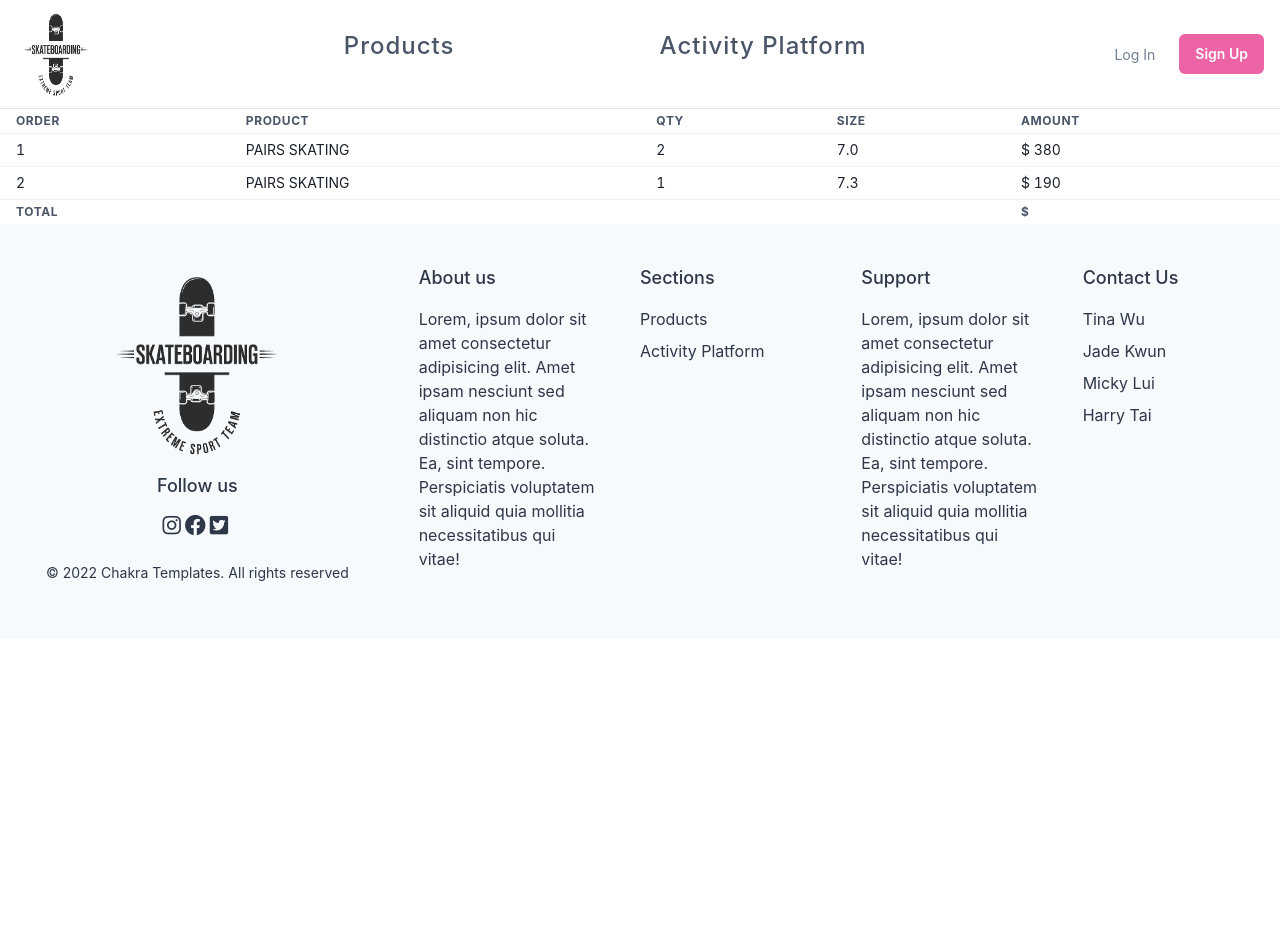
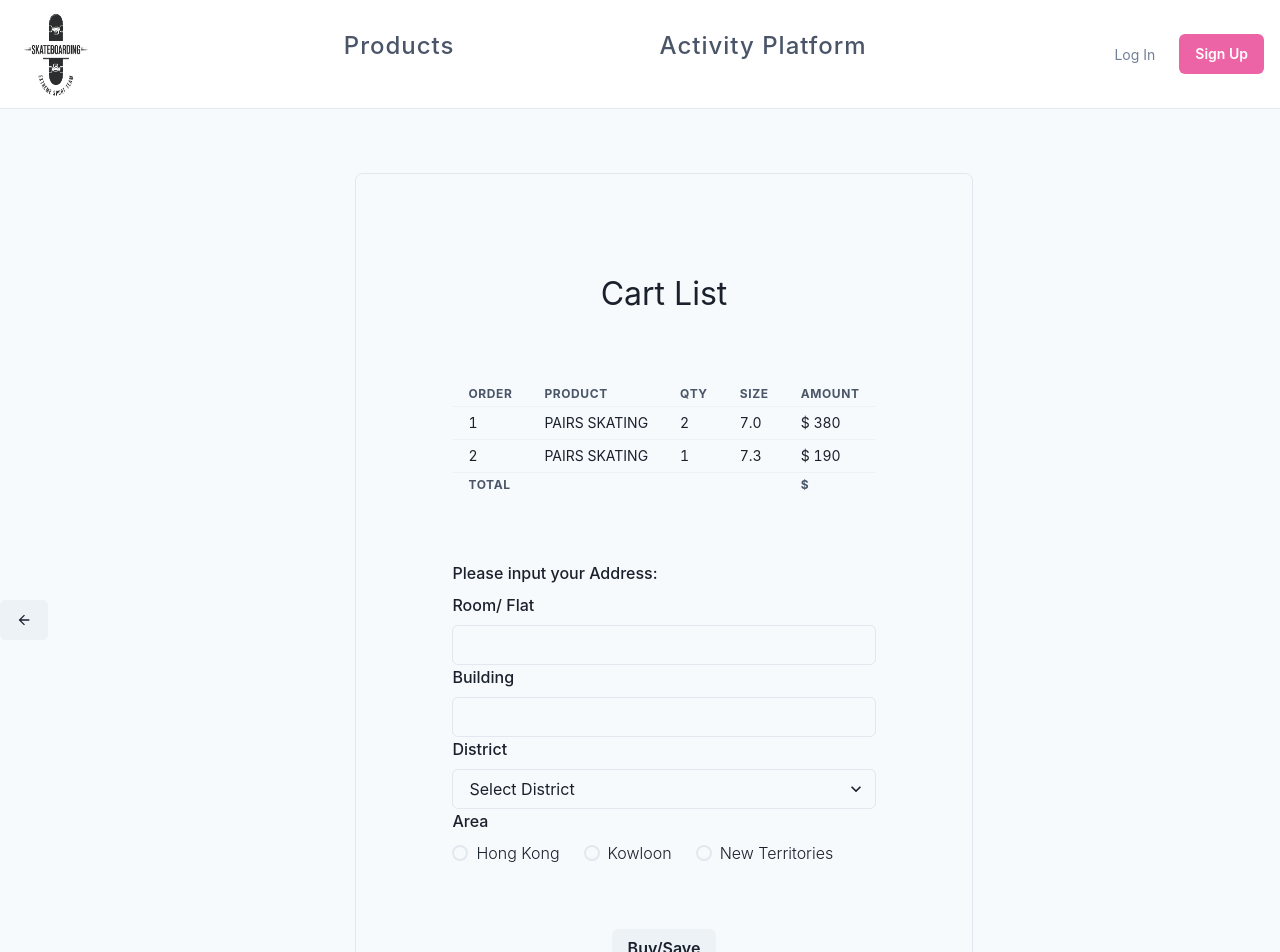
Before and after one commit to Mickylui/cap_project, a React (Create React App) app in the folder my-app/: page /cart/contact in a window 1280 px wide. Shown: the top 952 px of the page. Before the commit the page ends 800 px from the top, so only its background shows below. Built offline with nearby package versions, Linux system fonts and the light colour scheme.

Commit message:
added delivery address ui

```diff
--- a/my-app/src/Pages/User/DeliveryAddress.tsx
+++ b/my-app/src/Pages/User/DeliveryAddress.tsx
@@ -1,10 +1,77 @@
-import React from 'react';
-import CartList from './CartList';
+import { FormControl, FormLabel, Input, RadioGroup, HStack, Radio, Select, Button, Box, Flex, useColorModeValue, } from "@chakra-ui/react";
+import React, { useState } from "react";
+import { BackButton } from "../../Components/BackButton";
+import CartList from "./CartList";
 
 function DeliveryAddress() {
+    const [inputRoom, setRoom] = useState("");
+    const [inputBuilding, setBuilding] = useState("");
+
+    const handleInputChangeRoom = (e: { target: { value: React.SetStateAction<string> } }) =>
+        setRoom(e.target.value);
+    const handleInputChangeBuilding = (e: { target: { value: React.SetStateAction<string> } }) =>
+        setBuilding(e.target.value);
+
     return (
         <div>
+            <Flex
+            minH={"100vh"}
+            align={"center"}
+            justify={"center"}
+            bg={useColorModeValue("gray.50", "gray.800")}
+        >
+            <BackButton />
+            <Box borderWidth='1px' borderRadius='lg' overflow='hidden' m="4rem auto" p="6rem">
+            <Box mb='4rem' fontSize='2em'>Cart List</Box>
             <CartList />
+            <FormControl id="room" mt='4rem'>
+                <FormLabel>Please input your Address:</FormLabel>
+                <FormLabel>Room/ Flat</FormLabel>
+                <Input type="text" value={inputRoom} onChange={handleInputChangeRoom} />
+            </FormControl>
+            <FormControl id="building">
+                <FormLabel>Building</FormLabel>
+                <Input type="text" value={inputBuilding} onChange={handleInputChangeBuilding} />
+            </FormControl>
+
+            <FormControl id="district">
+                <FormLabel>District</FormLabel>
+                <Select placeholder="Select District">
+                    <option value="option1">Central & Western</option>
+                    <option value="option2">Wan Chai</option>
+                    <option value="option3">Eastern</option>
+                    <option value="option1">Southern</option>
+
+                    <option value="option2">Yau Tsim Mong</option>
+                    <option value="option3">Sham Shui Po</option>
+                    <option value="option1">Kowloon City</option>
+                    <option value="option2">Wong Tai Sin</option>
+                    <option value="option3">Kwun Tung</option>
+                    <option value="option1">Kwai Tsing</option>
+                    <option value="option2">Tsuen Wan</option>
+
+                    <option value="option3">Tuen Mun</option>
+                    <option value="option1">Yuen Long</option>
+                    <option value="option2">North</option>
+                    <option value="option3">Tai Po</option>
+                    <option value="option1">Sha Tin</option>
+                    <option value="option2">Sai Kung</option>
+                    <option value="option3">Islands</option>
+                </Select>
+            </FormControl>
+            <FormControl id="area">
+                <FormLabel as="legend">Area</FormLabel>
+                <RadioGroup defaultValue="Hong Kong">
+                    <HStack spacing="24px">
+                        <Radio value="hongKong">Hong Kong</Radio>
+                        <Radio value="kowloon">Kowloon</Radio>
+                        <Radio value="newTerritories">New Territories</Radio>
+                    </HStack>
+                </RadioGroup>
+            </FormControl>
+            <Button mt='4em'>Buy/Save</Button>
+            </Box>
+            </Flex>
         </div>
     );
 }
```
